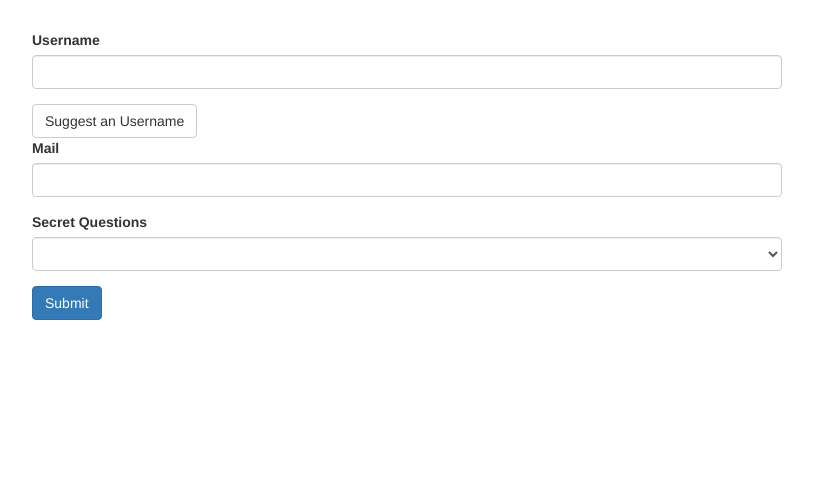
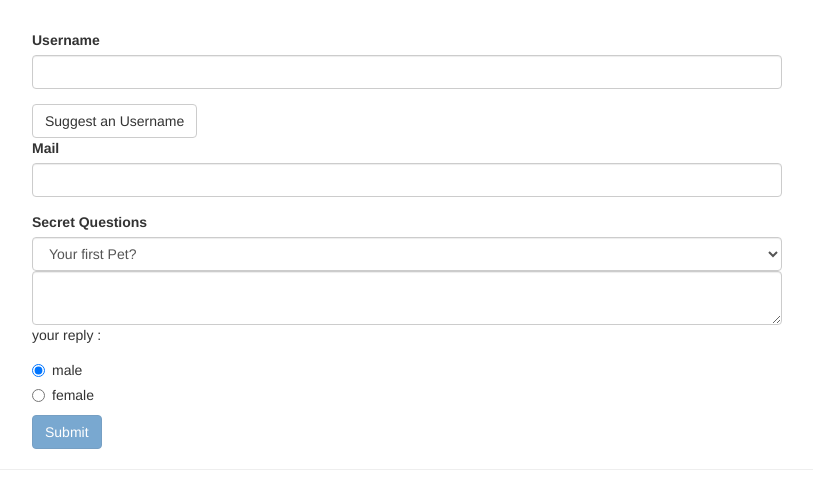
Before and after one commit to hareshaprajapati/angular4practice, an Angular app in the folder Fifteen-Handling-Forms-in-Angular-Apps/: page / in a window 1280 px wide. Shown: the top 488 px of the page, without its empty margins (233-1046 px from the left). Built offline with nearby package versions, Linux system fonts and the light colour scheme.

Commit message:
start from 184 TD Using Form Data

```diff
--- a/Fifteen-Handling-Forms-in-Angular-Apps/src/app/app.component.css
+++ b/Fifteen-Handling-Forms-in-Angular-Apps/src/app/app.component.css
@@ -1,3 +1,7 @@
 .container {
   margin-top: 30px;
 }
+
+input.ng-invalid.ng-touched{
+  border: 1px solid red;
+}
--- a/Fifteen-Handling-Forms-in-Angular-Apps/src/app/app.component.html
+++ b/Fifteen-Handling-Forms-in-Angular-Apps/src/app/app.component.html
@@ -1,33 +1,62 @@
 <div class="container">
   <div class="row">
     <div class="col-xs-12 col-sm-10 col-md-8 col-sm-offset-1 col-md-offset-2">
-      <form (ngSubmit)="onSubmit(form)" #form="ngForm">
-        <div id="user-data">
+      <form (ngSubmit)="onSubmit()" #form="ngForm">
+        <div id="user-data" ngModelGroup="userData"
+        #userData="ngModelGroup">
           <div class="form-group">
             <label for="username">Username</label>
             <input type="text" id="username" class="form-control"
             ngModel
-            name="username">
+            name="username"
+            required>
           </div>
-          <button class="btn btn-default" type="button">Suggest an Username</button>
+          <button class="btn btn-default" (click)="suggestUserName()" type="button">Suggest an Username</button>
           <div class="form-group">
             <label for="email">Mail</label>
             <input type="email" id="email" class="form-control"
             ngModel
-            name="email">
+            name="email"
+            required
+            email
+            #email="ngModel">
           </div>
+          <span class="help-block" *ngIf="!email.valid && email.touched ">Please enter valid email</span>
         </div>
+        <p *ngIf="!userData.valid && userData.touched"> User data is not valid. </p>
         <div class="form-group">
           <label for="secret">Secret Questions</label>
           <select id="secret" class="form-control"
-          ngModel
+          [ngModel] = "defaultQuestion"
           name="secret">
             <option value="pet">Your first Pet?</option>
             <option value="teacher">Your first teacher?</option>
           </select>
+          <textarea name="questionAnswer" class="form-control"
+          [(ngModel)]="answer"></textarea>
+          <p> your reply : {{ answer }}</p>
         </div>
-        <button class="btn btn-primary" type="submit">Submit</button>
+        <div class="radio" *ngFor="let gender of genders">
+          <label>
+          <input type="radio"
+                 name="gender"
+                 [ngModel] = "defaultGender"
+                 [value]="gender"
+                  required>
+            {{gender}}
+          </label>
+        </div>
+        <button [disabled]="!form.valid" class="btn btn-primary" type="submit">Submit</button>
       </form>
     </div>
   </div>
+  <hr>
+  <div class="row" *ngIf="formSubmmited">
+    <div class="col-xs-12">
+      <h3>  User Data </h3>
+      <p>{{user.secret}}</p>
+      <p>{{user.gender}}</p>
+      <p>{{user.questionAnswer}}</p>
+    </div>
+  </div>
 </div>
--- a/Fifteen-Handling-Forms-in-Angular-Apps/src/app/app.component.ts
+++ b/Fifteen-Handling-Forms-in-Angular-Apps/src/app/app.component.ts
@@ -1,4 +1,4 @@
-import {Component, ElementRef} from '@angular/core';
+import {Component, ElementRef, ViewChild} from '@angular/core';
 import {NgForm} from "@angular/forms";
 
 @Component({
@@ -7,11 +7,57 @@ import {NgForm} from "@angular/forms";
   styleUrls: ['./app.component.css']
 })
 export class AppComponent {
+
+  @ViewChild('form') form: NgForm;
+  defaultQuestion = "pet";
+  answer: string;
+
+  genders = ['male', 'female'];
+  defaultGender = 'male';
+
+  user: {
+    'gender': string,
+    'questionAnswer': string,
+    'secret': string,
+    'userData': {
+      'email': string,
+      'username': string
+    }
+  }
+
+  formSubmmited = false;
+
   suggestUserName() {
     const suggestedName = 'Super asdf user';
+    this.form.setValue(
+      {
+        'gender': 'male',
+        'questionAnswer': '',
+        'secret': "pet",
+        'userData': {
+          'email': "hareshaprajapati@gmail.com",
+          'username': "df"
+        }
+      }
+    );
+    /*this.form.form.patchValue({
+      'userData': {
+        'username': "df"
+      }
+    });*/
+
   }
 
-  onSubmit(form : NgForm){
-    console.log(" form : " + form);
+  onSubmit() {
+    this.user.userData.username = this.form.value.gender;
+    this.user.userData.email= this.form.value.email;
+    this.user.secret = this.form.value.secret;
+    this.user.gender = this.form.value.gender;
+    this.user.questionAnswer = this.form.value.questionAnswer;
+    this.formSubmmited = true;
   }
+
+  /*onSubmit(form : NgForm){
+    console.log(form);
+  }*/
 }
```
Also changed, not shown: 1 other file (tests, documents, lock files or other folders).
